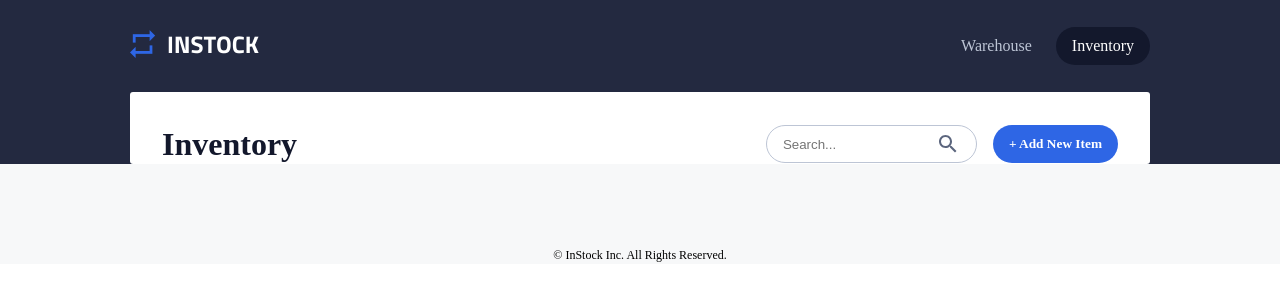
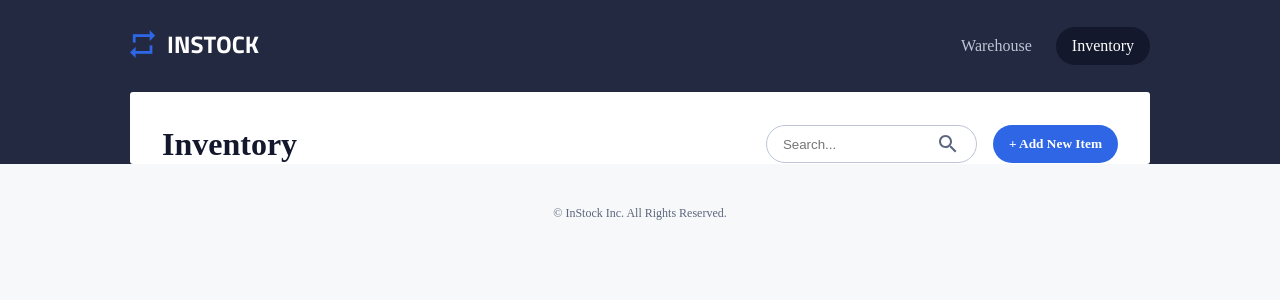
Before and after one commit to sunshineagoo17/group-four-instock, a React (Create React App) app: page /inventory in a window 1280 px wide. Shown: the top 300 px of the page. Built offline with nearby package versions, Linux system fonts and the light colour scheme; a web font is replaced by a local one.

Commit message:
added body bg | fixed footer classes

```diff
--- a/src/App.scss
+++ b/src/App.scss
@@ -1 +1,5 @@
 @use './styles/partials/index' as *;
+
+body{
+    background: $bg-grey;
+}
--- a/src/components/Footer/Footer.js
+++ b/src/components/Footer/Footer.js
@@ -3,11 +3,13 @@ import './Footer.scss';
 function Footer() {
   return (
     <footer className='main-footer'>
-    <div className='footer-container'>
-    <p className='footer-description'>© InStock Inc. All Rights Reserved.</p>
-    </div>
+      <div className='footer-container page-max-width'>
+        <p className='footer-description txt-s txt-regular txt-slate'>
+          © InStock Inc. All Rights Reserved.
+        </p>
+      </div>
     </footer>
-  )
+  );
 }
 
-export default Footer
+export default Footer;
--- a/src/components/Footer/Footer.scss
+++ b/src/components/Footer/Footer.scss
@@ -3,27 +3,16 @@
     width: 100%;
     height: 100%;
     background-color:$bg-grey ;
-
 }
 
 .footer-container{
-    height: 100px;
     display: flex;
     align-items: flex-end;
     justify-content: center;
-
-
 }
 .footer-description{
     font-family: $defaultFont;
-    font-weight: 400;
-    font-size: 11px;
-    line-height: 16px;
+
+    @include padding(top,sizeIncrement(10));
+    @include padding(bottom,sizeIncrement(10));
 }
-
-@include for-tablet{
-    .footer-description{
-        font-size: 12px;
-        line-height: 18px;
-    }
-}
```
